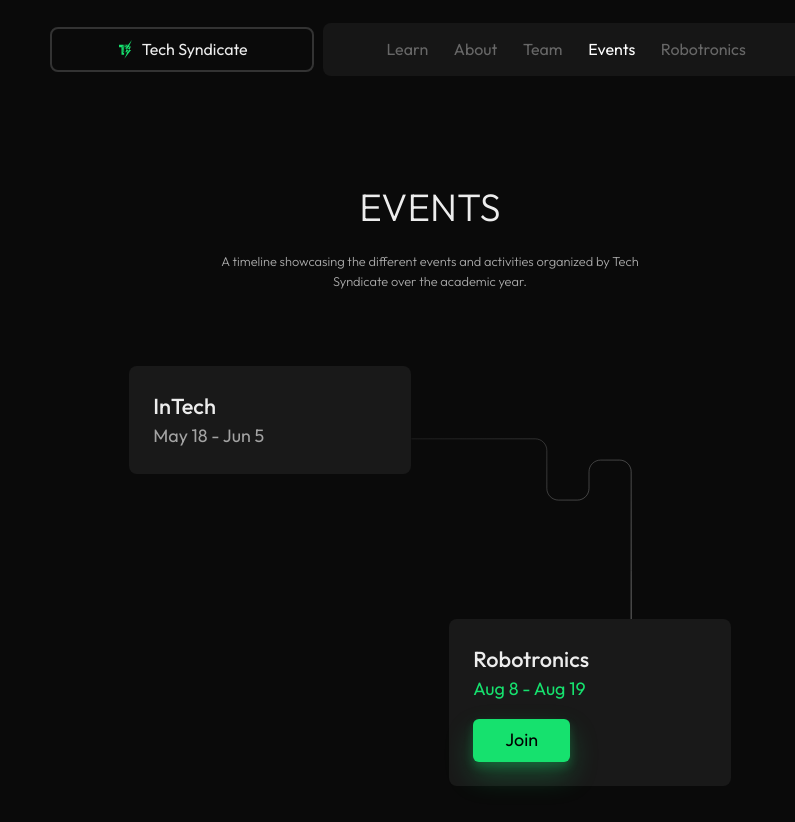
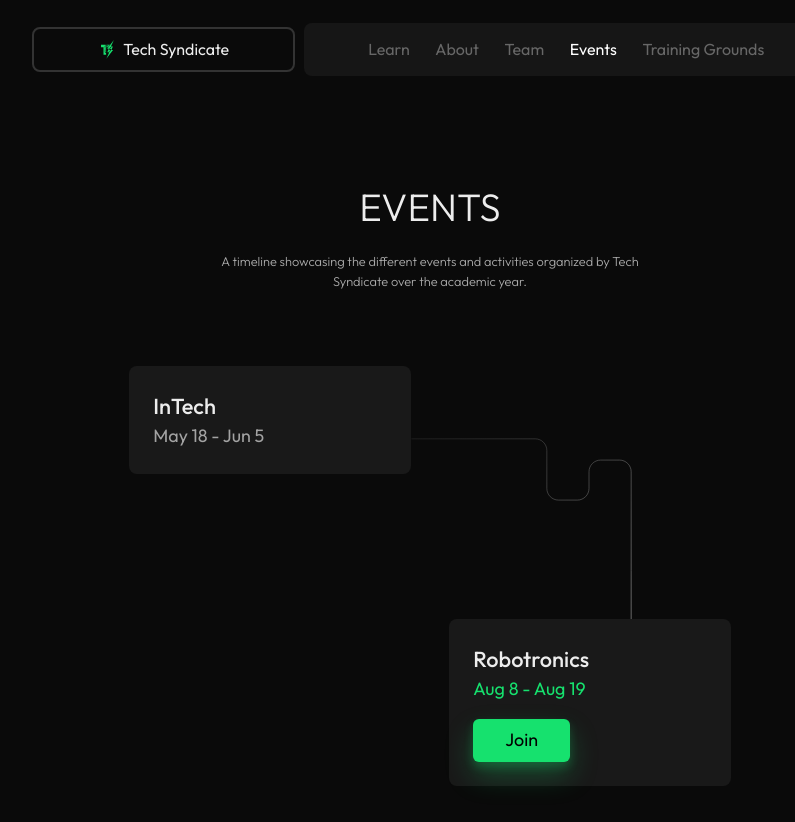
Before and after one commit to techsyndicate/ts-25, a Next.js app: page /events in a window 1280 px wide. Shown: the whole page, without its empty margins (210-1005 px from the left). Built offline with nearby package versions, Linux system fonts and the light colour scheme.

Commit message:
chore: added tg redirect

```diff
--- /dev/null
+++ b/app/tg/page.tsx
@@ -0,0 +1,9 @@
+"use client";
+import React from "react";
+import {redirect} from 'next/navigation'
+
+function IntechPage() {
+  redirect("https://forms.gle/sQHN49jvAe6UgS4h9");
+}
+
+export default IntechPage;
--- a/components/Navbar.tsx
+++ b/components/Navbar.tsx
@@ -19,8 +19,8 @@ const getPageName = (pathname: string): string => {
       return "Events";
     case "/alumni":
       return "Alumni";
-    case "/robotronics":
-      return "Robotronics";
+    case "/tg":
+      return "Training Grounds";
     default:
       return "404";
   }
@@ -89,8 +89,8 @@ const Navbar = React.memo(() => {
               <NavLink href="/events" className="text-[rgba(255,255,255,0.35)]">
                 Events
               </NavLink>
-              <NavLink href="/robotronics" className="text-[rgba(255,255,255,0.35)]">
-                Robotronics
+              <NavLink href="/tg" className="text-[rgba(255,255,255,0.35)]">
+                Training Grounds
               </NavLink>
             </div>
           </div>
@@ -179,14 +179,14 @@ const Navbar = React.memo(() => {
             Events
           </NavLink>
           <NavLink
-            href="/robotronics"
+            href="/tg"
             className={`cursor-pointer hover:text-[#fff] transition-all duration-300 ${
-              pathname === "/robotronics"
+              pathname === "/tg"
                 ? "text-[#ffffff]"
                 : "text-[rgba(255,255,255,0.35)]"
             }`}
           >
-            Robotronics
+            Training Grounds
           </NavLink>
         </div>
       </div>
--- a/package.json
+++ b/package.json
@@ -13,7 +13,7 @@
     "@fortawesome/free-brands-svg-icons": "^6.7.2",
     "@fortawesome/free-solid-svg-icons": "^6.7.2",
     "@fortawesome/react-fontawesome": "^0.2.2",
-    "next": "15.2.4",
+    "next": "^15.5.15",
     "react": "^19.0.0",
     "react-dom": "^19.0.0",
     "react-spinners": "^0.17.0"
```
Also changed, not shown: 1 other file (tests, documents, lock files or other folders).
